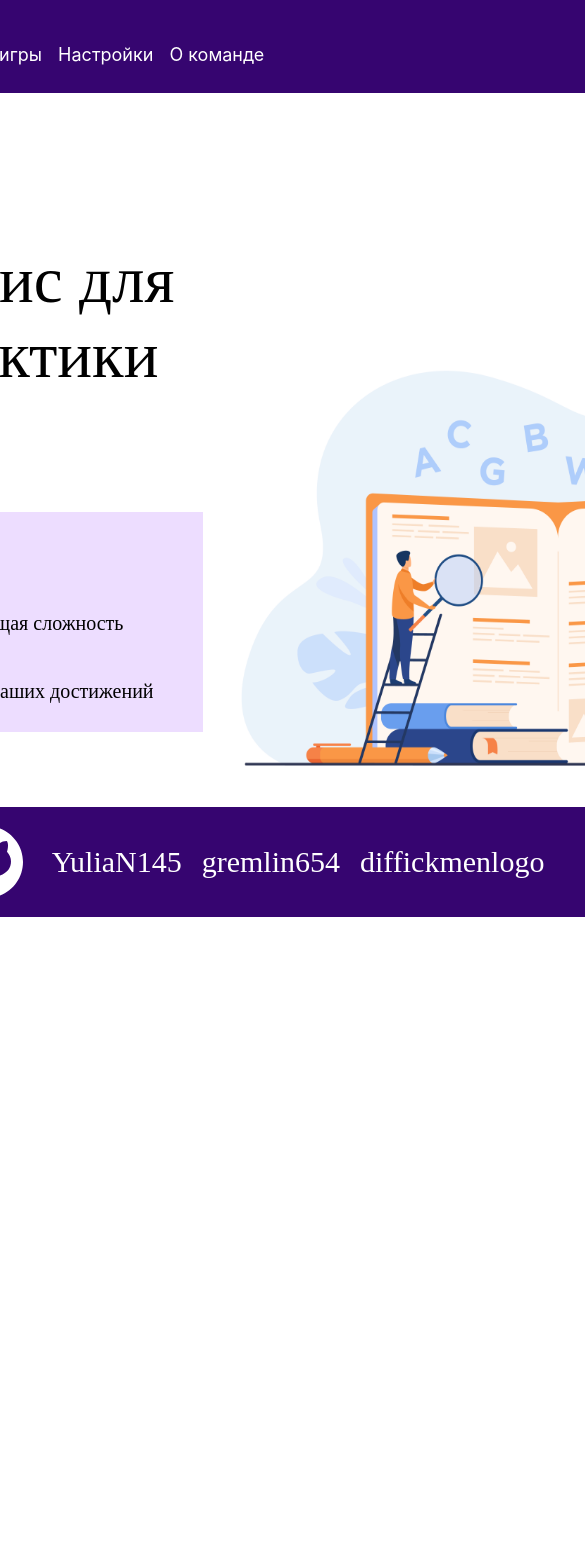
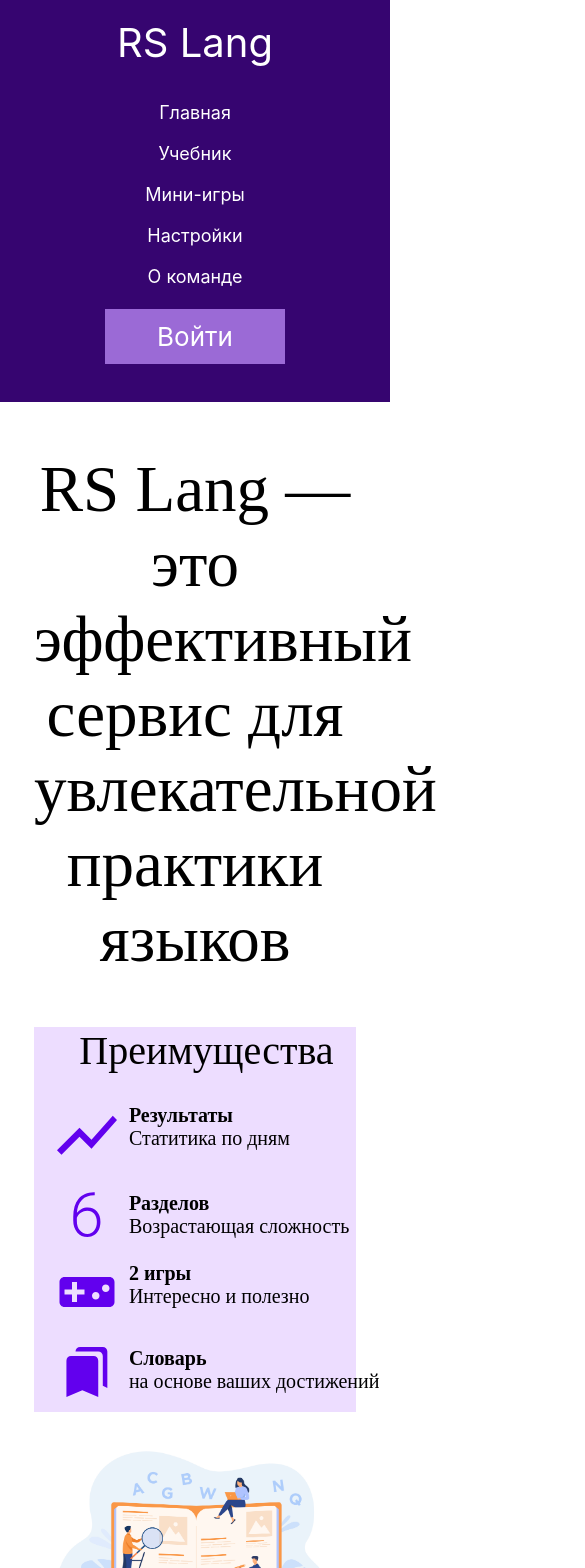
Before and after one commit to gremlin654/rslang, a React (Create React App) app in the folder rslang/: page / in a window 390 px wide. Shown: the top 1568 px of the page, 585 px wide, since content can reach past the window. Before the commit the page ends 917 px from the top, so only its background shows below. Built offline with nearby package versions, Linux system fonts and the light colour scheme.

Commit message:
feat: make adaptive and response for some pages

```diff
--- a/rslang/src/components/about/AboutCard.tsx
+++ b/rslang/src/components/about/AboutCard.tsx
@@ -17,11 +17,6 @@ export function AboutCard({currentImage, currentText, currentTitle}: {currentIma
                 {currentText}
                 </Typography>
             </CardContent>
-            <CardActions>
-            <Link href="#" color="inherit">
-                {'color="inherit"'}
-            </Link>
-            </CardActions>
         </Card>
     );
 }
--- a/rslang/src/index.css
+++ b/rslang/src/index.css
@@ -100,5 +100,7 @@ body {
   display: flex;
   flex-direction: column;
   flex: 1 1 auto;
-  max-width: 1600px;
+  min-height: 100vh;
+  justify-content: space-between;
+  width: 100%;
 }
--- a/rslang/src/style/footer.scss
+++ b/rslang/src/style/footer.scss
@@ -1,5 +1,3 @@
-footer {
-}
 .footer__container {
   background-color: #360570;
   color: #fff;
@@ -17,3 +15,18 @@ footer {
     padding-left: 20px;
   }
 }
+
+@media (max-width: 950px) {
+  .footer__container {
+    display: flex;
+    flex-direction: column;
+    align-items: center;
+    gap: 20px;
+  }
+  .footer-gitHub {
+    display: flex;
+    flex-direction: column;
+    align-items: center;
+    gap: 20px;
+  }
+}
--- a/rslang/src/style/header.scss
+++ b/rslang/src/style/header.scss
@@ -53,3 +53,26 @@
     color: #9b6ad6;
   }
 }
+
+@media (max-width: 950px) {
+  .header__container {
+    display: flex;
+    flex-direction: column;
+    align-items: center;
+    gap: 0;
+  }
+  .header-nav_list {
+    margin-top: 35px;
+    display: flex;
+    flex-direction: column;
+    align-items: center;
+    gap: 20px;
+    padding-top: 0;
+  }
+  .header-nav_list li {
+    padding-left: 0;
+  }
+  .header__btn {
+    margin: 20px 0;
+  }
+}
--- a/rslang/src/style/main.scss
+++ b/rslang/src/style/main.scss
@@ -3,7 +3,7 @@ h5 {
     font-weight: 700;
 }
 .wrapper {
-    max-width: 1600px;
+    width: 100%;
     font-size: 4rem;
     margin: 0 auto;
 }
@@ -52,3 +52,48 @@ h5 {
     width: 704px;
     height: 471px
 }
+@media (max-width: 1440px){
+    .main-img__container{
+        padding: 0!important;
+        margin: 25px auto;
+    }
+    .main__container{
+        display: flex;
+        flex-direction: column;
+    }
+    h4{
+        margin: 0 auto;
+    }
+    .main-benefits__container{
+        margin: 0 auto;
+    }
+    h2{
+        margin: 50px auto;
+        width: 80%;
+        text-align: center;
+    }
+}
+@media (max-width: 750px){
+    h4{
+        text-align: center;
+    }
+    .main__text-subtitile{
+        width: 80%;
+    }
+    .main-benefits__container{
+        width: 80%;
+        display: flex;
+        flex-direction: column;
+        align-items: center;
+        justify-content: center;
+        gap: 20px;
+    }
+    .main-img__container{
+        width: 100%;
+        height: 100%;
+        img{
+            width: 80%;
+            height: 80%;
+        }
+    }
+}
--- a/rslang/src/style/profile/Profile.scss
+++ b/rslang/src/style/profile/Profile.scss
@@ -1,5 +1,5 @@
 .profile{
-    max-width: 1600px;
+    width: 100%;
     margin: 0 auto;
     padding: 0 20px;
     font-family: Arial, Helvetica, sans-serif;
--- a/rslang/src/style/stats/Statistics.scss
+++ b/rslang/src/style/stats/Statistics.scss
@@ -4,7 +4,7 @@
 
     h2{
         font-size: 3.5em;
-        margin: 1em 0;
+        margin: 1em auto;
         font-family: Arial, Helvetica, sans-serif;
         letter-spacing: 0.06em;
         font-weight: 700;
```
